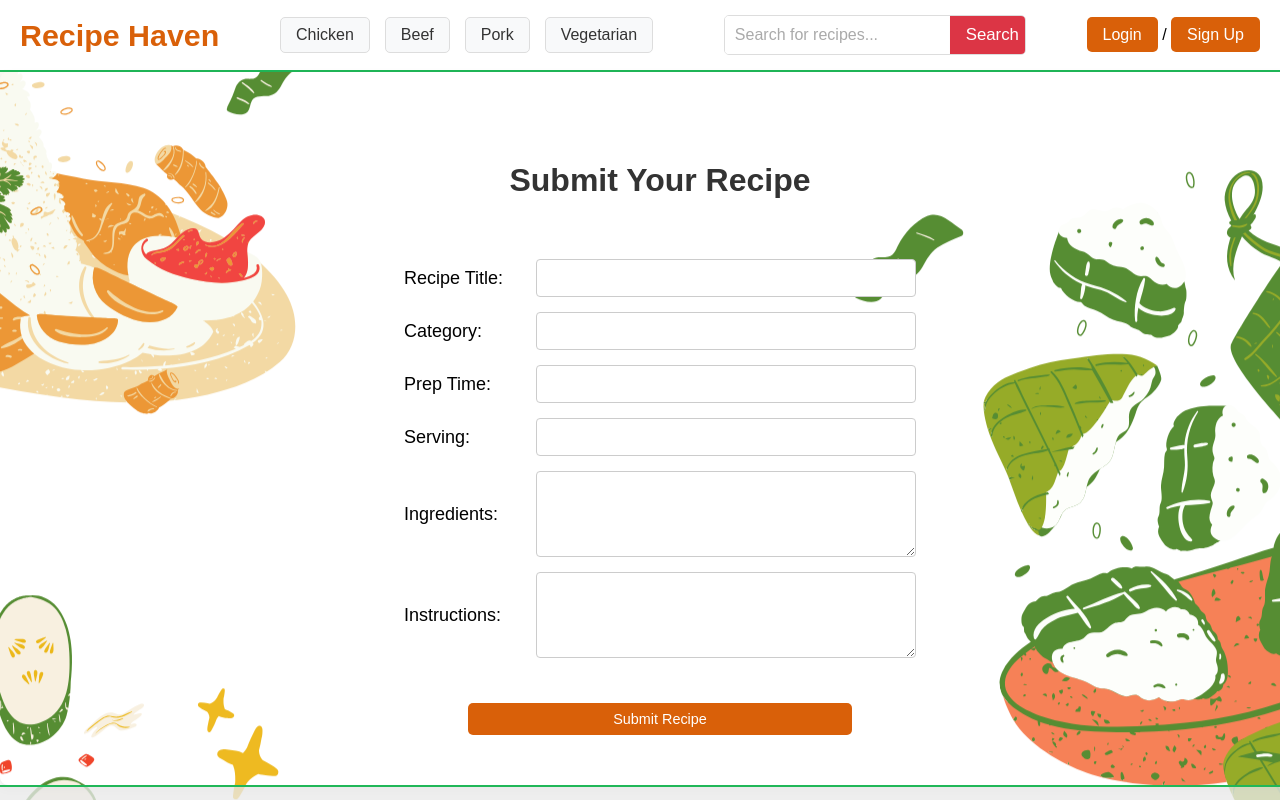
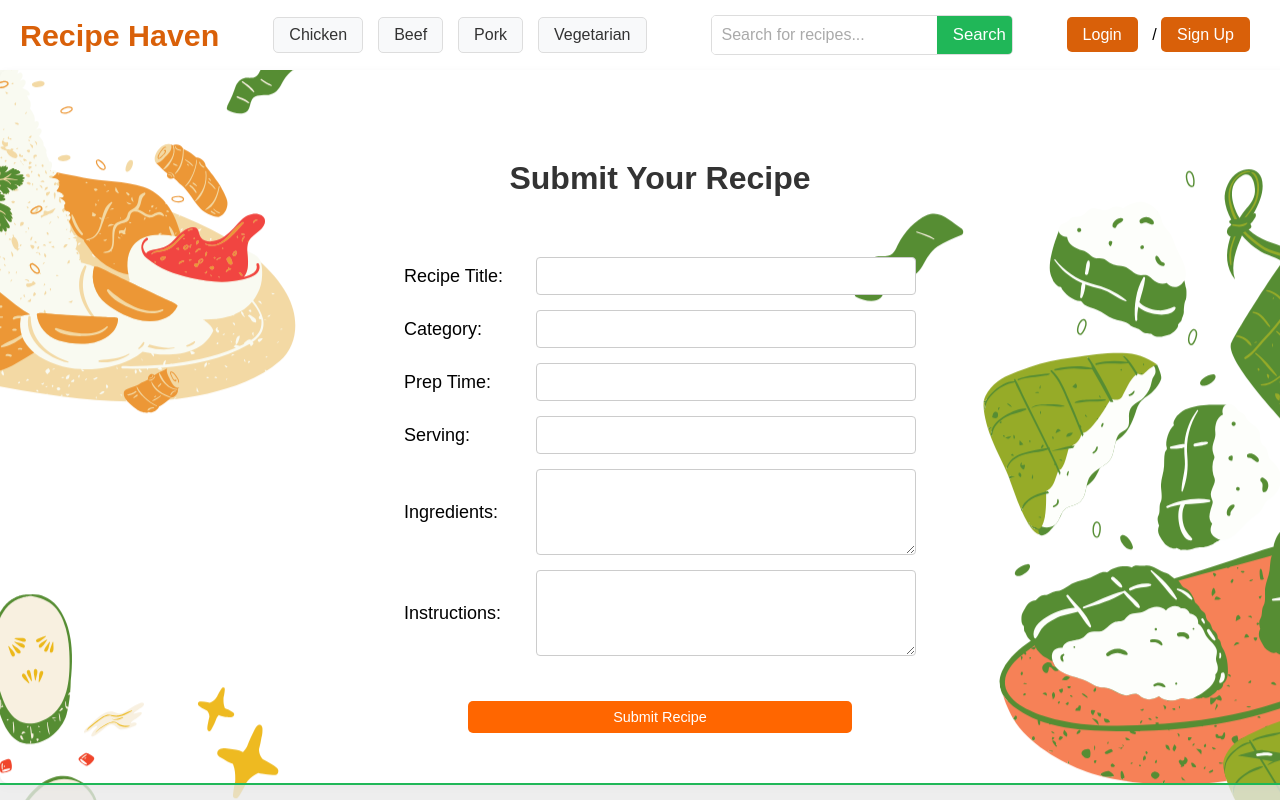
Before and after one commit to anshimi/recipe-app, a React (Vite) app in the folder client/recipe-app-frontend/: page /Submit-Recipe in a window 1280 px wide. In both pictures the pointer is over the button "Search". Shown: the top 800 px of the page. Built offline with nearby package versions, Linux system fonts and the light colour scheme; no server answers.

Commit message:
Update App.css

```diff
--- a/client/recipe-app-frontend/src/App.css
+++ b/client/recipe-app-frontend/src/App.css
@@ -30,7 +30,6 @@ h2 {
   flex-wrap: wrap;
   padding: 15px 20px;
   background-color: #ffffff;
-  border-bottom: 2px solid #20b758;
   font-family: 'Arial', sans-serif;
   gap: 10px;
 
@@ -116,7 +115,7 @@ h2 {
 }
 
 .search-bar button:hover {
-  background-color: #dc3545;
+  background-color: #20b758;
   transform: scale(1.05);
 }
 
@@ -129,12 +128,13 @@ h2 {
   background-color: #d96009;
   border-radius: 5px;
   border: 1px solid transparent;
+  margin-right: 10px;
   transition: background-color 0.3s ease, color 0.3s ease, border 0.3s ease;
 }
 
 .navbar-auth a:hover {
-  background-color: #dc3545;
-  border: 1px solid #dc3545;
+  background-color: #20b758;
+  border: 1px solid #20b758;
 }
 
 .navbar-auth .logout-button {
@@ -149,7 +149,7 @@ h2 {
 }
 
 .navbar-auth .logout-button:hover {
-  background-color: #c82333;
+  background-color: #20b758;
   transform: scale(1.05);
 }
 
@@ -419,7 +419,7 @@ h2 {
 
 .profile-container h2 {
   text-align: center;
-  color: #007bff;
+  color:black;
   margin-bottom: 30px;
 }
 
@@ -450,11 +450,11 @@ h2 {
 
 .profile-container ul li a {
   text-decoration: none;
-  color: #007bff;
+  color: black;
 }
 
 .profile-container ul li:hover {
-  background-color: #007bff;
+  background-color: #20b758;
   color: white;
   transform: translateY(-3px);
 }
@@ -523,7 +523,7 @@ h2 {
 }
 
 .recipe-card button:hover, .favorites-list button:hover {
-  background-color: #c82333;
+  background-color: black;
 }
 
 /* Remove button */
@@ -540,7 +540,7 @@ h2 {
 }
 
 .remove-button:hover {
-  background-color: #c82333;
+  background-color: black;
 }
 
 
@@ -713,7 +713,7 @@ h2 {
   margin-top: 30px;
   margin-bottom: 30px;
     padding: 8px 12px;
-    background-color: #d96009;
+    background-color: #ff6600;
     color: white;
     border: none;
     border-radius: 5px;
@@ -723,7 +723,7 @@ h2 {
 }
 
 .submit-recipe-btn:hover {
-  background-color: #dc3545;
+  background-color: #20b758;
 }
 .profile-recipe-image {
   width: 50% !important;
```
